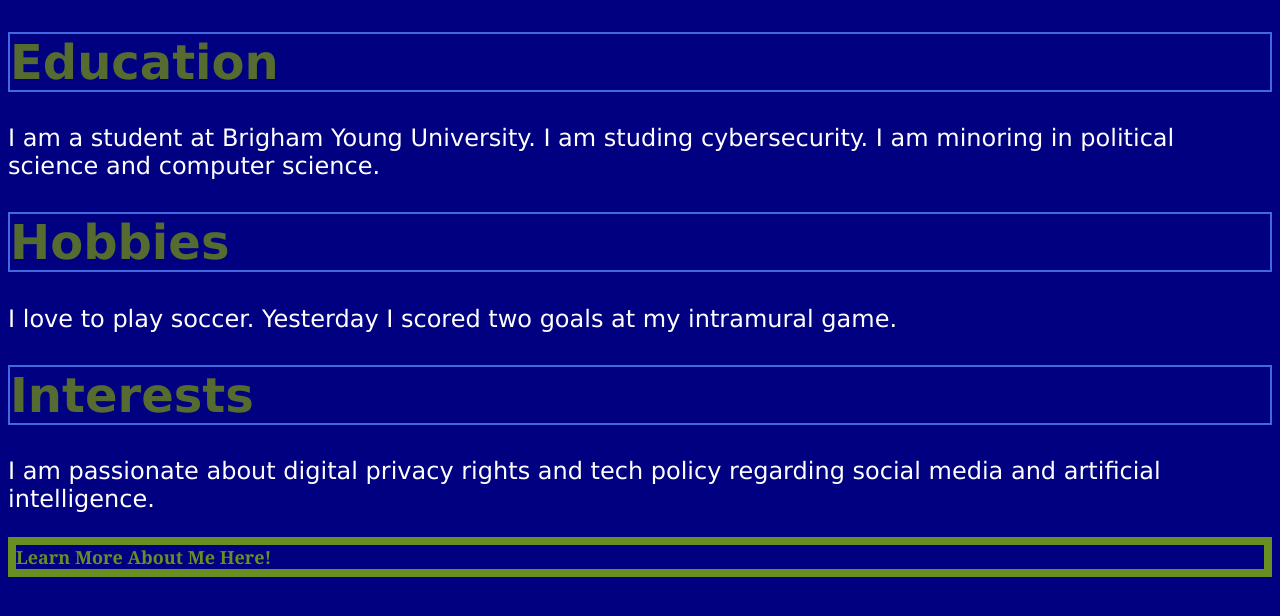
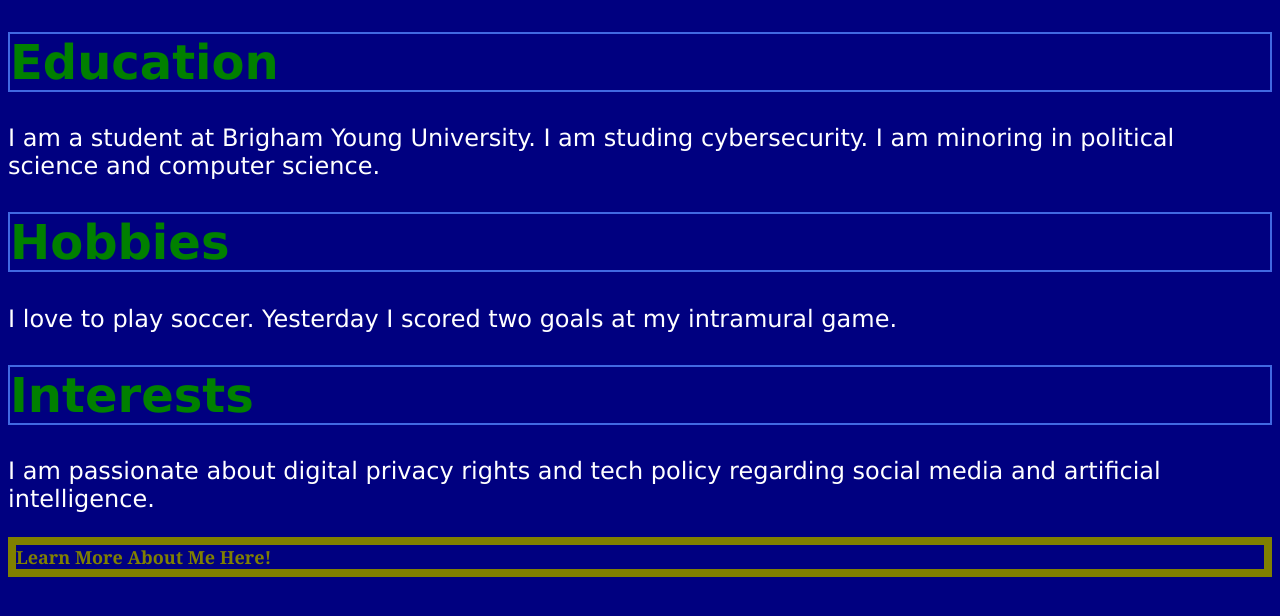
Before and after one commit to hkbloomie/hkbloomie.github.io, a plain HTML site: page index.html in a window 1280 px wide. Drawn offline with Linux system fonts and the light colour scheme.

Commit message:
moved around script

```diff
--- a/index.html
+++ b/index.html
@@ -4,7 +4,6 @@
     <link rel="stylesheet" href="styles.css">
  <title>Hannah B.</title>
  <body>
-  <script src="script.js"></script>
  </head>
  <h1>
     Education
@@ -26,6 +25,7 @@
  </p>
  <h2
     id = "hoverheader">
+    <script src="script.js"></script>
     Learn More About Me Here!
  </h2>
 </body>
--- a/styles.css
+++ b/styles.css
@@ -2,7 +2,7 @@ body {
     background-color: navy;
   }
   h1 {
-    color: darkolivegreen;
+    color: green;
     border: 2px solid royalblue;
     font-family: verdana;
     font-size: 300%;
@@ -13,8 +13,8 @@ body {
     font-size: 150%;
   }
   h2 {
-    color: olivedrab;
-    border: 8px solid olivedrab;
+    color: olive;
+    border: 8px solid olive;
     font-family: Georgia, 'Times New Roman', Times, serif;
     font-size: large;
   }
```
